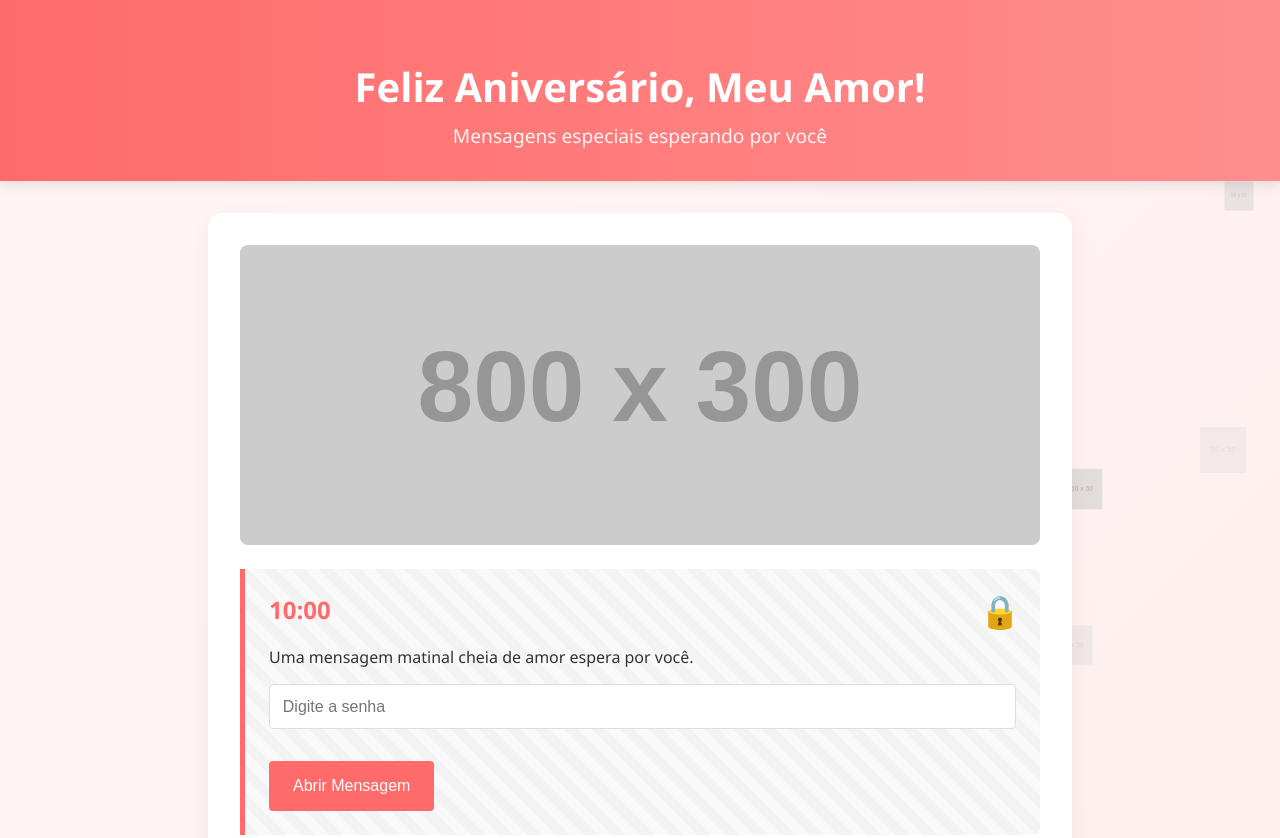
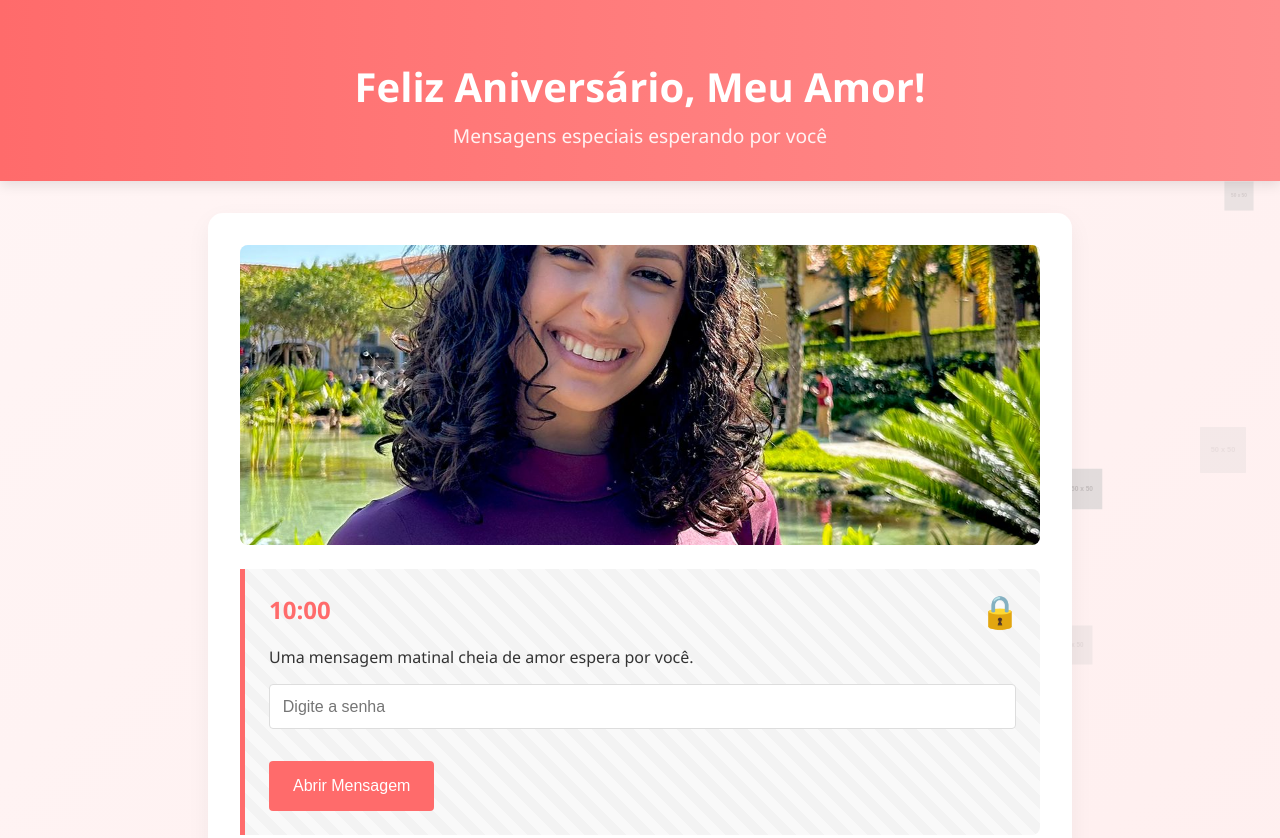
Before and after one commit to Solun23/aniversariohadassa, a plain HTML site: page index.html in a window 1280 px wide. Shown: the top 838 px of the page. Drawn offline with Linux system fonts and the light colour scheme; placeholder pictures from the web are drawn by us.

Commit message:
Update index.html

```diff
--- a/index.html
+++ b/index.html
@@ -196,7 +196,7 @@
 
     <div class="container">
         <div class="photo-placeholder">
-            <img src="https://placehold.co/800x300?text=Nossos+Melhores+Momentos&font=playfair" alt="Foto do casal em um momento feliz juntos" />
+            <img src="https://github.com/Solun23/aniversariohadassa/blob/main/aniversariohadassa/hadassa1.jpg" alt="Foto do casal em um momento feliz juntos" />
         </div>
 
         <div class="time-card" id="time10">
```
